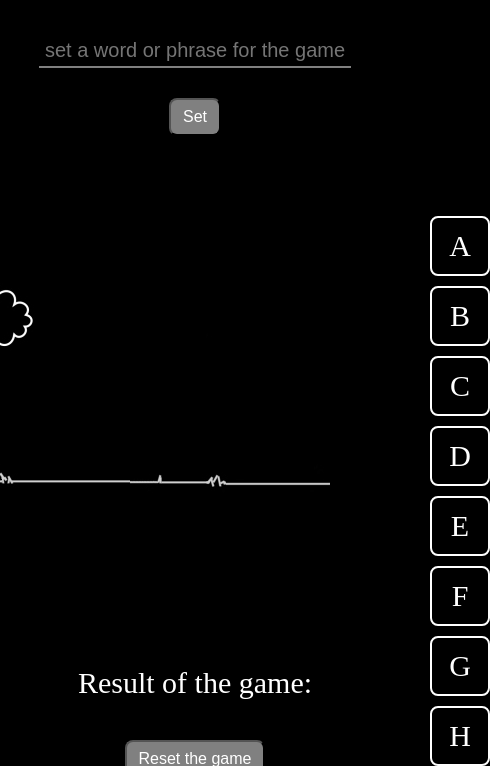
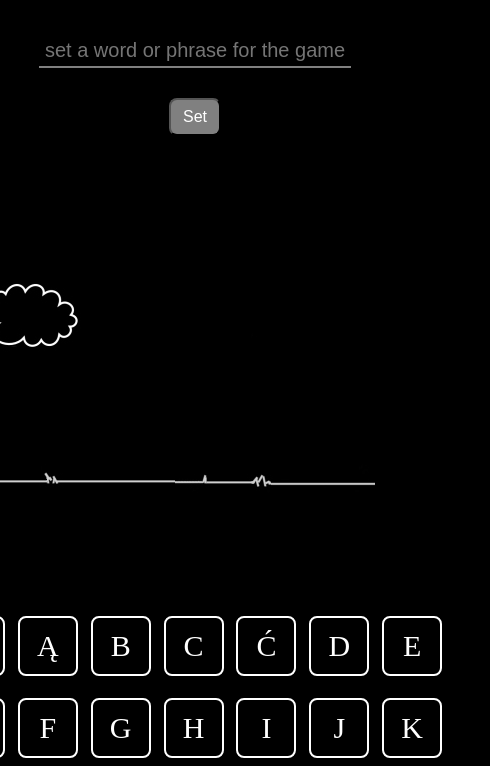
Before and after one commit to Azgeda-debug/Hangman, a plain HTML site: page wisielec/index.html in a window 390 px wide. Shown: the part 78-844 px from the top of the page, 490 px wide, since content can reach past the window. Drawn offline with Linux system fonts and the light colour scheme.

Commit message:
Add files via upload

```diff
--- a/wisielec/main.js
+++ b/wisielec/main.js
@@ -8,9 +8,8 @@ const startTheGame = document.querySelector('.start-the-game');
 const showResults = document.querySelector('.show-results');
 const hideResults = document.querySelector('.hide-results');
 
-const letters = ['a','b','c','d','e','f','g','h','i','j','k','l','m','n','o','p','q','r','s','t','u','v','w','x','y','z'];
+const letters = ['a','ą','b','c','ć','d','e','ę','f','g','h','i','j','k','l','ł','m','n','ń','o','ó','p','q','r','s','ś','t','u','v','w','x','y','z','ź','ż'];
 let password = '';
-let passwordLength = password.length;
 let hidePassword = [];
 let lost = 0;
 let win = 0;
@@ -27,7 +26,6 @@ wordGame.addEventListener('input', (e) =>
     word = e.target.value;
     password = word.toLowerCase();
     passwordLength = password.length;
-    win = 0;
 });
 
 const SetGame = () =>
@@ -66,6 +64,10 @@ const SetPassword = () =>
 
 startTheGame.addEventListener('click', () =>
 {
+    const letterCheck = /^[A-Za-z]+$/;
+
+    if(wordGame.value.match(letterCheck))
+    {
         if(word !== '')
         {
             SetPassword();
@@ -77,6 +79,12 @@ startTheGame.addEventListener('click', () =>
         {
             alert('Fill the required field');
         }
+    }
+    else
+    {
+        alert('You can not use numbers.');
+    }
+
 });
 
 window.onload = SetGame();
@@ -120,7 +128,6 @@ divLetter.forEach(btn => btn.addEventListener('click', (e) =>
     else
     {
         e.target.style.background = 'red';
-
         lost++;
         image = "img/s"+ lost +".jpg";
 		hangmanDisplay.innerHTML = '<img src="'+image+'">';
@@ -152,13 +159,13 @@ divLetter.forEach(btn => btn.addEventListener('click', (e) =>
 resetTheGame.addEventListener('click', () =>
 {
     divLetter.forEach(letter => letter.style.background = 'inherit');
-    SetPassword();
     wordGame.style.display = 'block';
     startTheGame.style.display = 'block';
     resultDisplay.style.color = 'inherit';
     resultDisplay.innerHTML = 'Result of the game:';
     image = "img/s"+ 0 +".jpg";
     lost = 0;
+    win = 0;
     hangmanDisplay.innerHTML = '<img src="'+image+'">';
     passwordDisplay.innerHTML = '';
 });
--- a/wisielec/style.css
+++ b/wisielec/style.css
@@ -35,11 +35,10 @@ body
 
 .letters
 {
-    display: flex;
-    justify-content: center;
-    align-items: center;
     gap: 10px;
-    flex-wrap: wrap;
+    display: grid;
+    grid-template-columns: repeat(7, 1fr);
+    grid-template-rows: repeat(5, 1fr);
 }
 
 .div-letter
@@ -218,3 +217,13 @@ body
     margin: 5px;
     text-align: center;
 }
+
+@media only screen and (max-width:1100px)
+{
+    .container
+    {
+        display: flex;
+        flex-direction: column;
+        gap: 0px;
+    }
+}
```
Lines whose indentation alone changed are shown as unchanged.
